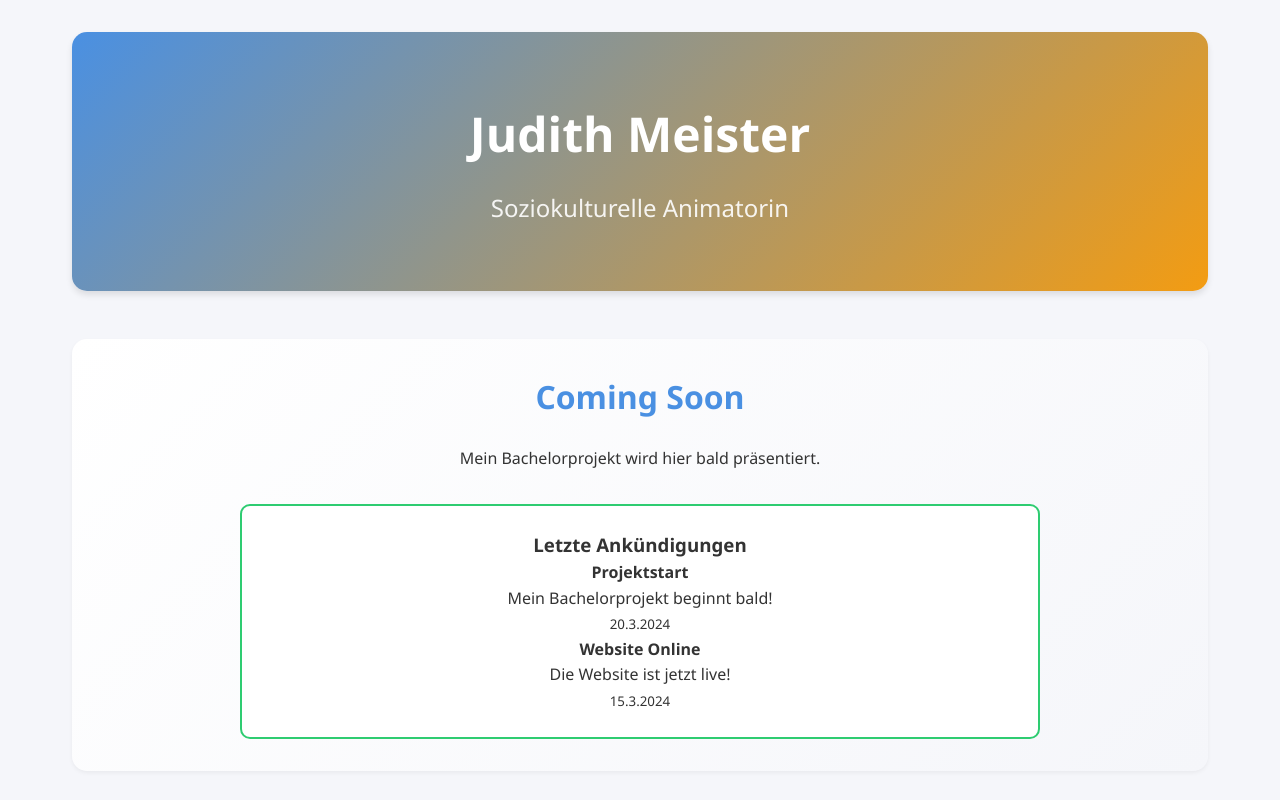
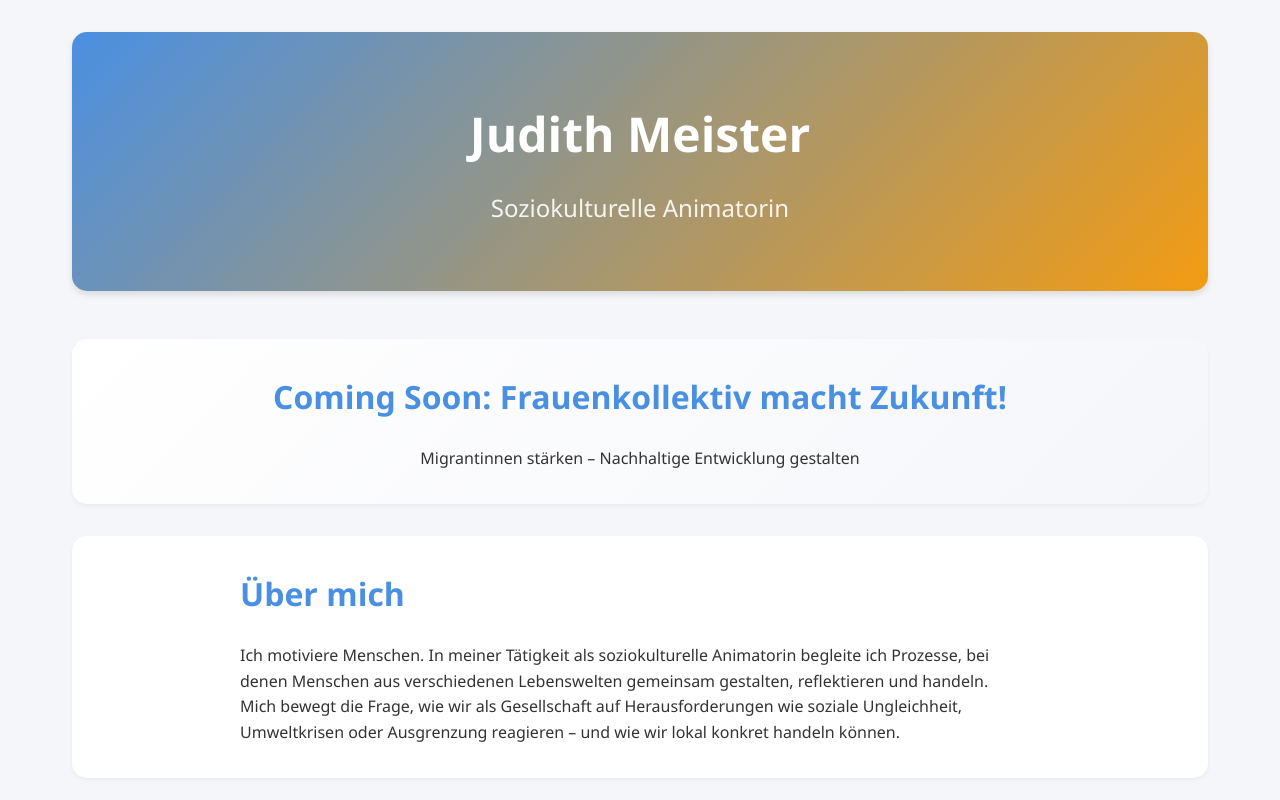
Before and after one commit to MamaMeister/soziokulturkueche, a plain HTML site: page index.html in a window 1280 px wide. Shown: the top 800 px of the page. Drawn offline with Linux system fonts and the light colour scheme.

Commit message:
Update index.html

```diff
--- a/index.html
+++ b/index.html
@@ -20,14 +20,16 @@
             <main>
                 <section class="coming-soon">
                     <div class="content">
-                        <h2>Coming Soon</h2>
-                        <p>Mein Bachelorprojekt wird hier bald präsentiert.</p>
+                        <h2>Coming Soon: Frauenkollektiv macht Zukunft!</h2>
+                        <p>Migrantinnen stärken – Nachhaltige Entwicklung gestalten</p>
+                        <!--
                         <div class="announcement-box">
                             <h3>Letzte Ankündigungen</h3>
                             <div id="announcements">
-                                <!-- Announcements will be added here -->
+                                <!-- Announcements will be added here --><!--
                             </div>
                         </div>
+                        -->
                     </div>
                 </section>
 
```
